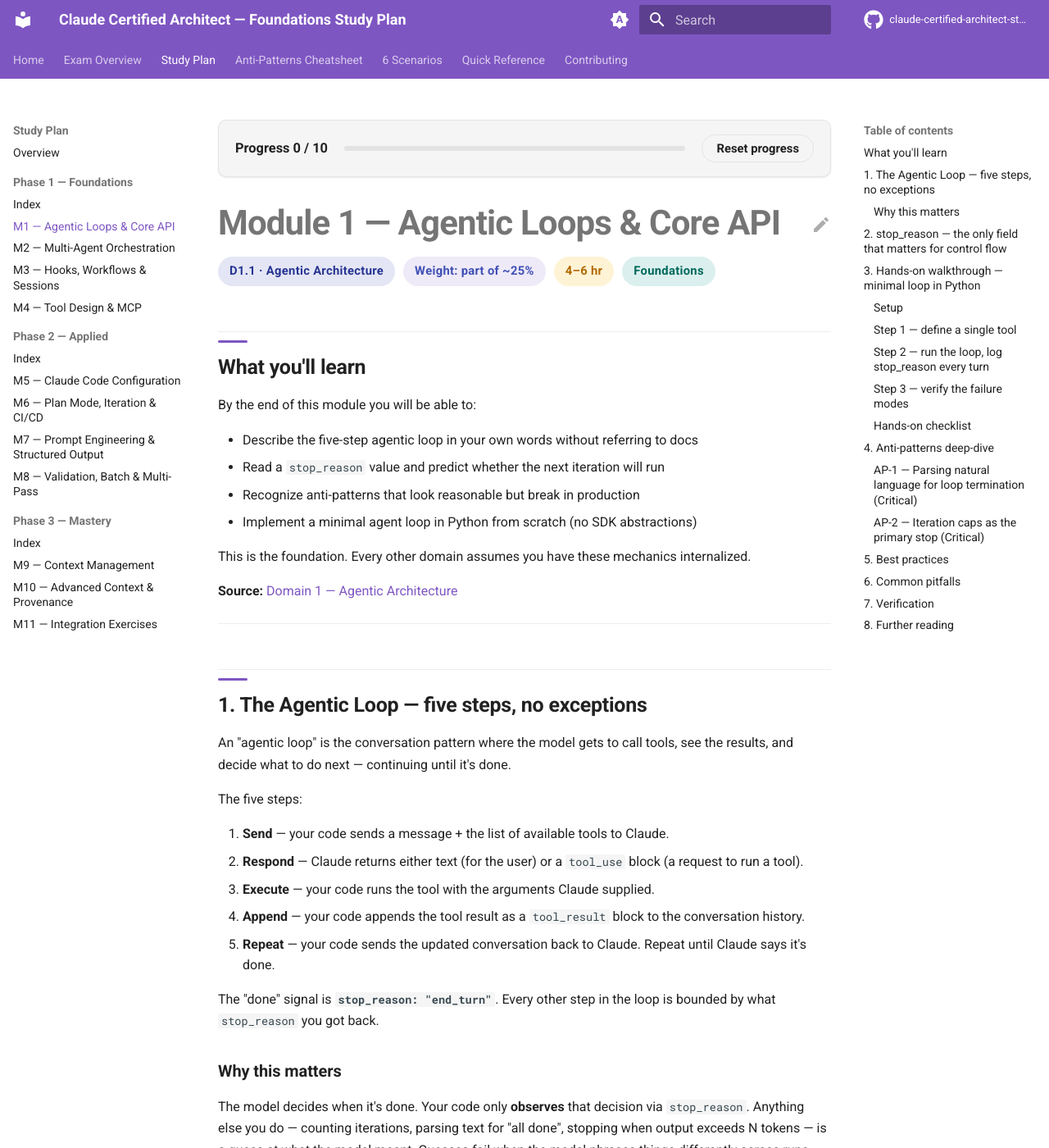
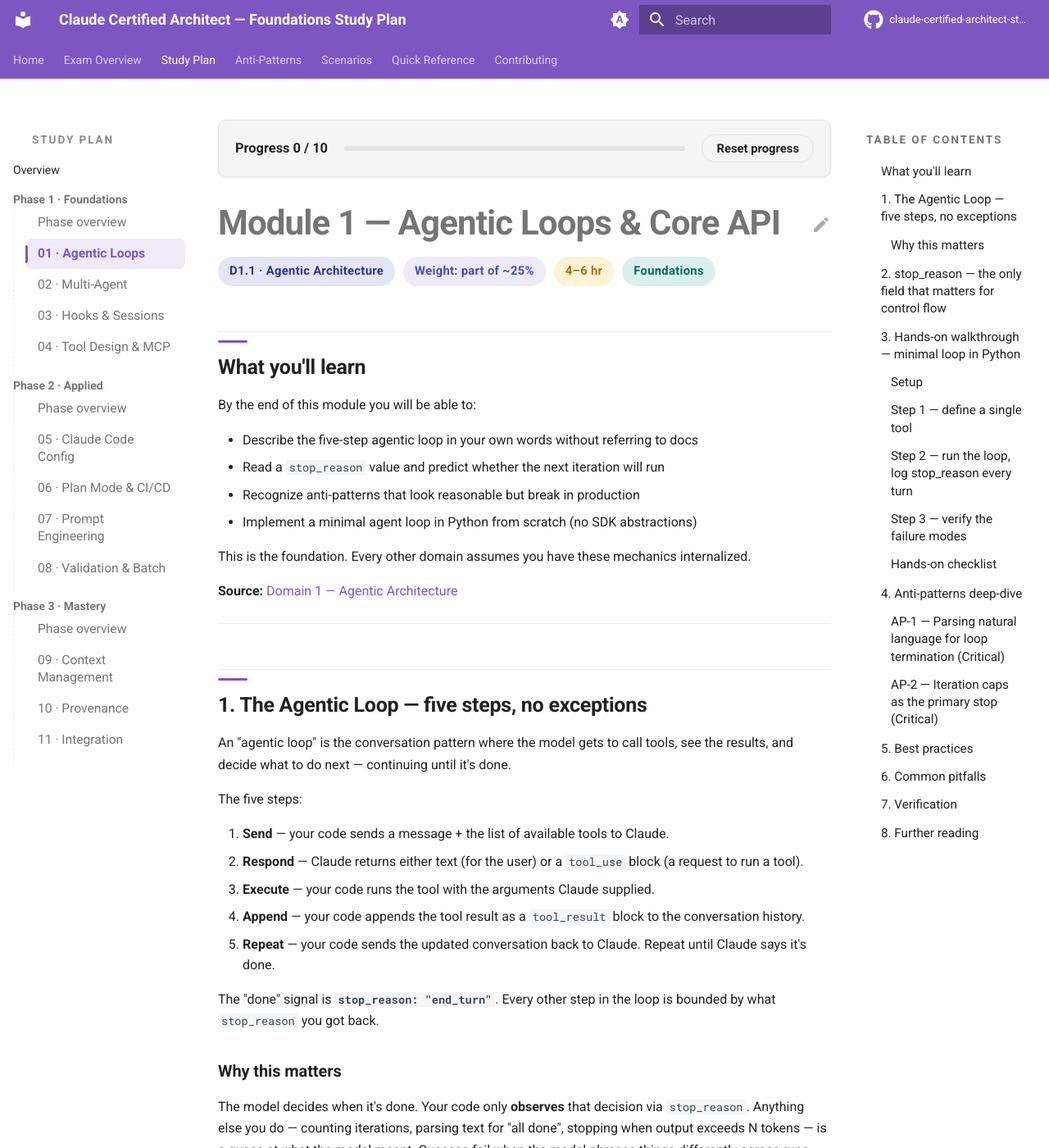
Before and after one commit to takattowo/claude-certified-architect-study-plan, an MkDocs documentation site: the page built from docs/modules/01-agentic-loops.md, in a window 1280 px wide and 1400 px high. Shown: the whole window at 82% size. Built offline with MkDocs 1.6.1 and Material for MkDocs 9.7.7, drawn with Linux system fonts in a browser that asks for light colours; comment, search, counter and statistics services are not loaded.

Commit message:
feat: redesign left sidebar navigation
Shorter module titles (`01 · Agentic Loops` instead of `M1 — Agentic
Loops & Core API`). Top-level sections render as eyebrow labels. Phase
groups use uppercase chip headers with dividers. Active item gets accent
bar + tinted pill. Right TOC adopts same restrained typography.

```diff
--- a/docs/stylesheets/extra.css
+++ b/docs/stylesheets/extra.css
@@ -566,6 +566,143 @@
   }
 }
 
+/* =========================================================================
+   Sidebar (left nav) polish
+   ========================================================================= */
+
+/* Sidebar container: lighter border, breathable */
+.md-sidebar--primary {
+  padding-top: 0.6rem;
+}
+.md-sidebar__scrollwrap {
+  scrollbar-width: thin;
+}
+
+/* Top-level sections (Study Plan, etc.) — render as eyebrow labels */
+.md-nav--primary > .md-nav__list > .md-nav__item--section > .md-nav__link,
+.md-nav--primary > .md-nav__list > .md-nav__item--section > label.md-nav__link {
+  font-size: 0.68rem;
+  font-weight: 700;
+  letter-spacing: 0.14em;
+  text-transform: uppercase;
+  color: var(--md-default-fg-color--light);
+  padding: 1.1rem 0.75rem 0.4rem;
+  cursor: default;
+  opacity: 0.85;
+}
+
+/* Top-level non-section items (Home, Exam Overview, Anti-Patterns…) */
+.md-nav--primary > .md-nav__list > .md-nav__item > .md-nav__link {
+  font-weight: 600;
+  font-size: 0.82rem;
+  padding: 0.55rem 0.75rem;
+  border-radius: 8px;
+  margin: 0.1rem 0.4rem;
+  transition: background 0.12s ease, color 0.12s ease;
+}
+.md-nav--primary > .md-nav__list > .md-nav__item > .md-nav__link:hover {
+  background: var(--md-code-bg-color);
+  color: var(--md-primary-fg-color);
+}
+
+/* Phase sub-sections (Phase 1 · Foundations…) — chip-like header */
+.md-nav__item--nested .md-nav__item--nested > nav > label.md-nav__link,
+.md-nav__item--nested .md-nav__item--nested > nav > .md-nav__link {
+  font-size: 0.73rem;
+  font-weight: 700;
+  letter-spacing: 0.06em;
+  text-transform: uppercase;
+  color: var(--md-primary-fg-color);
+  padding: 0.7rem 0.75rem 0.35rem;
+  margin-top: 0.4rem;
+  border-top: 1px solid var(--md-default-fg-color--lightest);
+}
+.md-nav__item--nested .md-nav__item--nested:first-child > nav > label.md-nav__link {
+  border-top: none;
+  margin-top: 0;
+}
+
+/* Module rows inside phase groups */
+.md-nav__item--nested .md-nav__item--nested .md-nav__item .md-nav__link {
+  font-size: 0.78rem;
+  font-weight: 500;
+  padding: 0.4rem 0.75rem;
+  margin: 0.05rem 0.4rem;
+  border-radius: 8px;
+  color: var(--md-default-fg-color--light);
+  position: relative;
+  line-height: 1.35;
+  transition: background 0.12s ease, color 0.12s ease, transform 0.12s ease;
+}
+.md-nav__item--nested .md-nav__item--nested .md-nav__item .md-nav__link:hover {
+  background: var(--md-code-bg-color);
+  color: var(--md-primary-fg-color);
+  transform: translateX(2px);
+}
+
+/* Active item — accent bar + tinted background */
+.md-nav__link--active,
+.md-nav__item .md-nav__link--active {
+  background: var(--ccaf-chip-bg) !important;
+  color: var(--md-primary-fg-color) !important;
+  font-weight: 700 !important;
+  position: relative;
+}
+.md-nav__link--active::before {
+  content: "";
+  position: absolute;
+  left: 0;
+  top: 20%;
+  bottom: 20%;
+  width: 3px;
+  background: var(--md-primary-fg-color);
+  border-radius: 0 3px 3px 0;
+}
+
+/* Indent guide for nested module list */
+.md-nav__item--nested .md-nav__item--nested > nav > .md-nav__list {
+  border-left: 1px dashed var(--md-default-fg-color--lightest);
+  margin-left: 0.6rem;
+  padding-left: 0.3rem;
+}
+
+/* Hide redundant arrow icon clutter on collapsed sections */
+.md-nav__item--section > .md-nav__toggle ~ .md-nav__link .md-nav__icon::after {
+  opacity: 0.5;
+}
+
+/* Sidebar title (mobile drawer header) */
+.md-sidebar--primary .md-nav__title {
+  font-weight: 800;
+  letter-spacing: -0.01em;
+}
+
+/* Right TOC sidebar — same restraint */
+.md-sidebar--secondary .md-nav__title {
+  font-size: 0.68rem;
+  font-weight: 700;
+  letter-spacing: 0.14em;
+  text-transform: uppercase;
+  color: var(--md-default-fg-color--light);
+  padding: 0.6rem 0.75rem;
+}
+.md-sidebar--secondary .md-nav__link {
+  font-size: 0.76rem;
+  padding: 0.3rem 0.75rem;
+  border-radius: 6px;
+  margin: 0.05rem 0.3rem;
+  line-height: 1.4;
+  border-left: none;
+}
+.md-sidebar--secondary .md-nav__link:hover {
+  background: var(--md-code-bg-color);
+  color: var(--md-primary-fg-color);
+}
+.md-sidebar--secondary .md-nav__link--active {
+  background: transparent !important;
+  color: var(--md-primary-fg-color) !important;
+}
+
 /* ---------- Mobile tuning ---------------------------------------------- */
 @media screen and (max-width: 44.9em) {
   .ccaf-hero {
--- a/mkdocs.yml
+++ b/mkdocs.yml
@@ -78,25 +78,25 @@ nav:
   - Exam Overview: exam-overview.md
   - Study Plan:
       - Overview: study-plan.md
-      - Phase 1 — Foundations:
-          - Index: phase-1-foundations.md
-          - "M1 — Agentic Loops & Core API": modules/01-agentic-loops.md
-          - "M2 — Multi-Agent Orchestration": modules/02-multi-agent.md
-          - "M3 — Hooks, Workflows & Sessions": modules/03-hooks-sessions.md
-          - "M4 — Tool Design & MCP": modules/04-tool-design-mcp.md
-      - Phase 2 — Applied:
-          - Index: phase-2-applied.md
-          - "M5 — Claude Code Configuration": modules/05-claude-code-config.md
-          - "M6 — Plan Mode, Iteration & CI/CD": modules/06-plan-mode-cicd.md
-          - "M7 — Prompt Engineering & Structured Output": modules/07-prompt-engineering.md
-          - "M8 — Validation, Batch & Multi-Pass": modules/08-validation-batch-multipass.md
-      - Phase 3 — Mastery:
-          - Index: phase-3-exam-prep.md
-          - "M9 — Context Management": modules/09-context-management.md
-          - "M10 — Advanced Context & Provenance": modules/10-context-provenance.md
-          - "M11 — Integration Exercises": modules/11-integration-exercises.md
-  - Anti-Patterns Cheatsheet: anti-patterns.md
-  - 6 Scenarios: scenarios.md
+      - Phase 1 · Foundations:
+          - Phase overview: phase-1-foundations.md
+          - "01 · Agentic Loops": modules/01-agentic-loops.md
+          - "02 · Multi-Agent": modules/02-multi-agent.md
+          - "03 · Hooks & Sessions": modules/03-hooks-sessions.md
+          - "04 · Tool Design & MCP": modules/04-tool-design-mcp.md
+      - Phase 2 · Applied:
+          - Phase overview: phase-2-applied.md
+          - "05 · Claude Code Config": modules/05-claude-code-config.md
+          - "06 · Plan Mode & CI/CD": modules/06-plan-mode-cicd.md
+          - "07 · Prompt Engineering": modules/07-prompt-engineering.md
+          - "08 · Validation & Batch": modules/08-validation-batch-multipass.md
+      - Phase 3 · Mastery:
+          - Phase overview: phase-3-exam-prep.md
+          - "09 · Context Management": modules/09-context-management.md
+          - "10 · Provenance": modules/10-context-provenance.md
+          - "11 · Integration": modules/11-integration-exercises.md
+  - Anti-Patterns: anti-patterns.md
+  - Scenarios: scenarios.md
   - Quick Reference: quick-reference.md
   - Contributing: contributing.md
 
```
